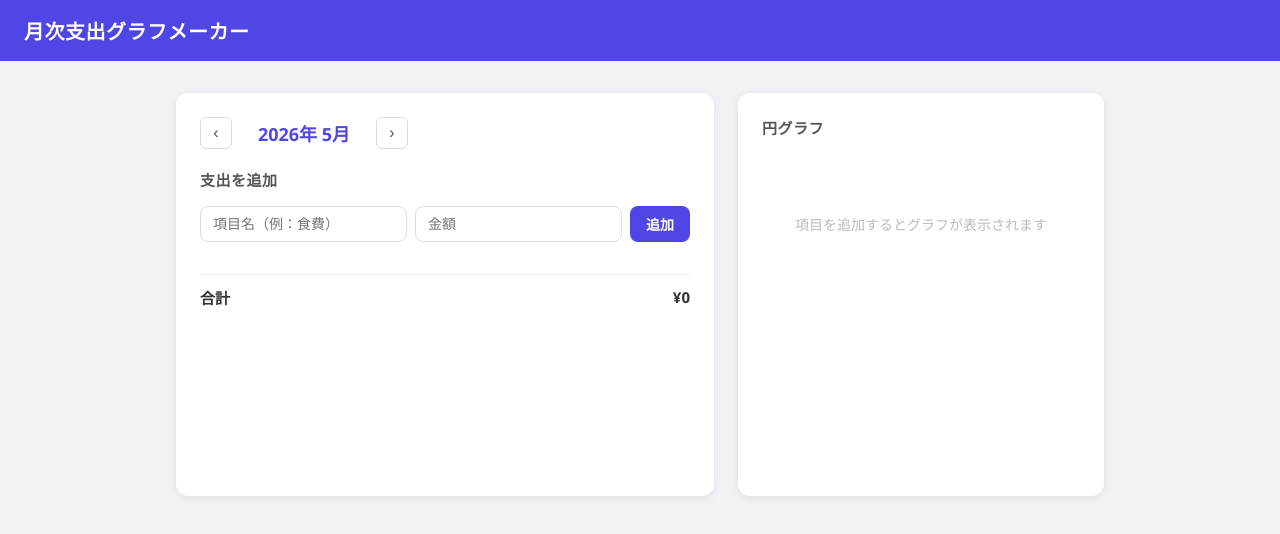
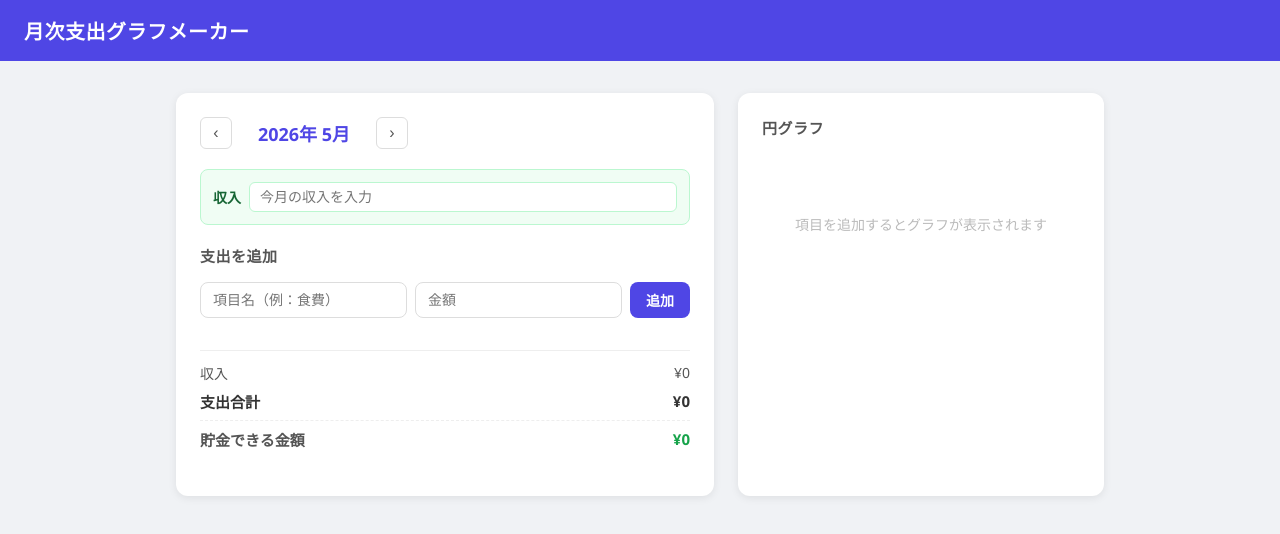
Before and after one commit to melodycup777-creator/graph-maker, a plain HTML site: page index.html in a window 1280 px wide. Drawn offline with nearby package versions, Linux system fonts and the light colour scheme.

Commit message:
Update index.html

```diff
--- a/index.html
+++ b/index.html
@@ -83,6 +83,38 @@
       text-align: center;
     }
 
+    /* 収入入力 */
+    .income-row {
+      display: flex;
+      align-items: center;
+      gap: 8px;
+      margin-bottom: 20px;
+      padding: 12px;
+      background: #f0fdf4;
+      border: 1px solid #bbf7d0;
+      border-radius: 8px;
+    }
+
+    .income-row label {
+      font-size: 14px;
+      font-weight: 600;
+      color: #166534;
+      white-space: nowrap;
+    }
+
+    .income-row input {
+      flex: 1;
+      padding: 6px 10px;
+      border: 1px solid #bbf7d0;
+      border-radius: 6px;
+      font-size: 14px;
+      outline: none;
+      background: white;
+      transition: border-color 0.15s;
+    }
+
+    .income-row input:focus { border-color: #16a34a; }
+
     /* 入力フォーム */
     .input-row {
       display: flex;
@@ -133,7 +165,7 @@
       display: flex;
       flex-direction: column;
       gap: 8px;
-      max-height: 320px;
+      max-height: 240px;
       overflow-y: auto;
     }
 
@@ -178,15 +210,38 @@
 
     .btn-del:hover { color: #e55; }
 
-    .total-row {
+    /* 合計・貯金 */
+    .summary {
       margin-top: 16px;
       padding-top: 12px;
       border-top: 1px solid #eee;
       display: flex;
+      flex-direction: column;
+      gap: 8px;
+    }
+
+    .summary-row {
+      display: flex;
       justify-content: space-between;
+      font-size: 14px;
+      color: #555;
+    }
+
+    .summary-row.total {
       font-weight: 700;
       font-size: 15px;
+      color: #333;
     }
+
+    .summary-row.savings {
+      font-weight: 700;
+      font-size: 15px;
+      padding-top: 8px;
+      border-top: 1px dashed #eee;
+    }
+
+    .savings-positive { color: #16a34a; }
+    .savings-negative { color: #dc2626; }
 
     /* グラフ */
     .chart-wrap {
@@ -216,6 +271,11 @@
       <button id="nextMonth">&#8250;</button>
     </div>
 
+    <div class="income-row">
+      <label>収入</label>
+      <input type="number" id="incomeInput" placeholder="今月の収入を入力" min="0">
+    </div>
+
     <h2>支出を追加</h2>
     <div class="input-row">
       <input type="text" id="itemName" placeholder="項目名（例：食費）" maxlength="20">
@@ -225,9 +285,19 @@
 
     <ul class="item-list" id="itemList"></ul>
 
-    <div class="total-row">
-      <span>合計</span>
-      <span id="totalAmount">¥0</span>
+    <div class="summary">
+      <div class="summary-row">
+        <span>収入</span>
+        <span id="incomeDisplay">¥0</span>
+      </div>
+      <div class="summary-row total">
+        <span>支出合計</span>
+        <span id="totalAmount">¥0</span>
+      </div>
+      <div class="summary-row savings" id="savingsRow">
+        <span>貯金できる金額</span>
+        <span id="savingsAmount">¥0</span>
+      </div>
     </div>
   </div>
 
@@ -256,6 +326,10 @@
     return `expenses_${currentYear}_${String(currentMonth).padStart(2,'0')}`;
   }
 
+  function incomeKey() {
+    return `income_${currentYear}_${String(currentMonth).padStart(2,'0')}`;
+  }
+
   function loadItems() {
     try {
       return JSON.parse(localStorage.getItem(storageKey())) || [];
@@ -266,18 +340,37 @@
     localStorage.setItem(storageKey(), JSON.stringify(items));
   }
 
+  function loadIncome() {
+    return parseFloat(localStorage.getItem(incomeKey())) || 0;
+  }
+
+  function saveIncome(val) {
+    localStorage.setItem(incomeKey(), val);
+  }
+
   function formatYen(n) {
     return '¥' + Number(n).toLocaleString('ja-JP');
   }
 
   function render() {
-    const items = loadItems();
+    const rawItems = loadItems();
+    // 金額の多い順に並べ替え
+    const items = [...rawItems].sort((a, b) => b.amount - a.amount);
+
+    const income = loadIncome();
     const list = document.getElementById('itemList');
     const totalEl = document.getElementById('totalAmount');
+    const incomeDisplay = document.getElementById('incomeDisplay');
+    const savingsEl = document.getElementById('savingsAmount');
+    const savingsRow = document.getElementById('savingsRow');
     const emptyMsg = document.getElementById('emptyMsg');
     const canvas = document.getElementById('pieChart');
 
-    // リスト描画
+    // 収入欄の表示
+    document.getElementById('incomeInput').value = income > 0 ? income : '';
+    incomeDisplay.textContent = formatYen(income);
+
+    // 支出リスト描画
     list.innerHTML = '';
     items.forEach((item, i) => {
       const color = COLORS[i % COLORS.length];
@@ -286,7 +379,7 @@
         <span class="item-color" style="background:${color}"></span>
         <span class="item-name">${escapeHtml(item.name)}</span>
         <span class="item-amount">${formatYen(item.amount)}</span>
-        <button class="btn-del" data-index="${i}" title="削除">×</button>
+        <button class="btn-del" data-name="${escapeHtml(item.name)}" title="削除">×</button>
       `;
       list.appendChild(li);
     });
@@ -294,6 +387,13 @@
     // 合計
     const total = items.reduce((s, it) => s + Number(it.amount), 0);
     totalEl.textContent = formatYen(total);
+
+    // 貯金
+    const savings = income - total;
+    savingsEl.textContent = formatYen(Math.abs(savings));
+    savingsEl.className = savings >= 0 ? 'savings-positive' : 'savings-negative';
+    savingsRow.querySelector('span:first-child').textContent =
+      savings >= 0 ? '貯金できる金額' : '赤字';
 
     // グラフ
     if (items.length === 0) {
@@ -358,6 +458,7 @@
     currentMonth--;
     if (currentMonth < 1) { currentMonth = 12; currentYear--; }
     updateMonthLabel();
+    if (chart) { chart.destroy(); chart = null; }
     render();
   });
 
@@ -365,10 +466,18 @@
     currentMonth++;
     if (currentMonth > 12) { currentMonth = 1; currentYear++; }
     updateMonthLabel();
+    if (chart) { chart.destroy(); chart = null; }
     render();
   });
 
-  // 追加
+  // 収入の保存
+  document.getElementById('incomeInput').addEventListener('change', e => {
+    const val = parseFloat(e.target.value) || 0;
+    saveIncome(val);
+    render();
+  });
+
+  // 支出追加
   document.getElementById('addBtn').addEventListener('click', addItem);
   document.getElementById('itemAmount').addEventListener('keydown', e => {
     if (e.key === 'Enter') addItem();
@@ -393,14 +502,17 @@
     render();
   }
 
-  // 削除
+  // 削除（名前で一致する最初の1件を削除）
   document.getElementById('itemList').addEventListener('click', e => {
     const btn = e.target.closest('.btn-del');
     if (!btn) return;
-    const idx = parseInt(btn.dataset.index);
+    const name = btn.dataset.name;
     const items = loadItems();
-    items.splice(idx, 1);
-    saveItems(items);
+    const idx = items.findIndex(it => escapeHtml(it.name) === name);
+    if (idx !== -1) {
+      items.splice(idx, 1);
+      saveItems(items);
+    }
     render();
   });
 
```
